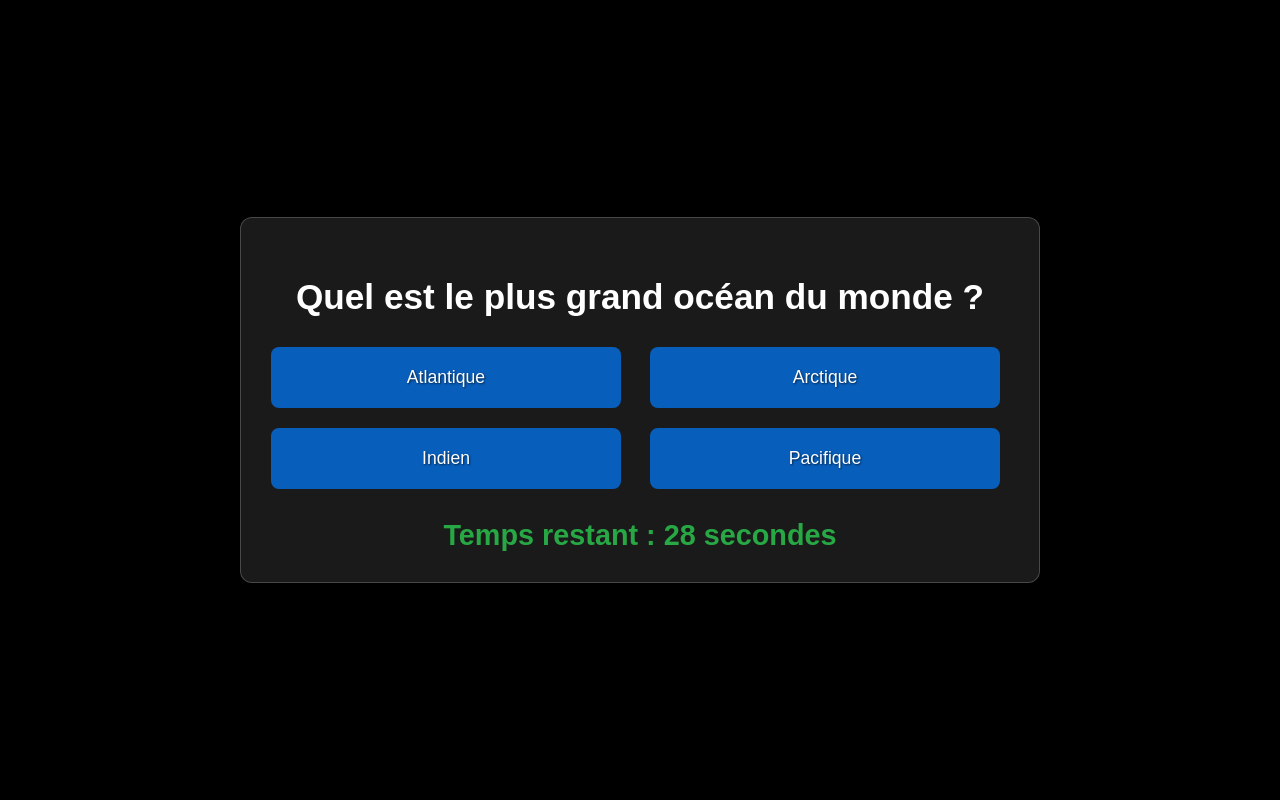
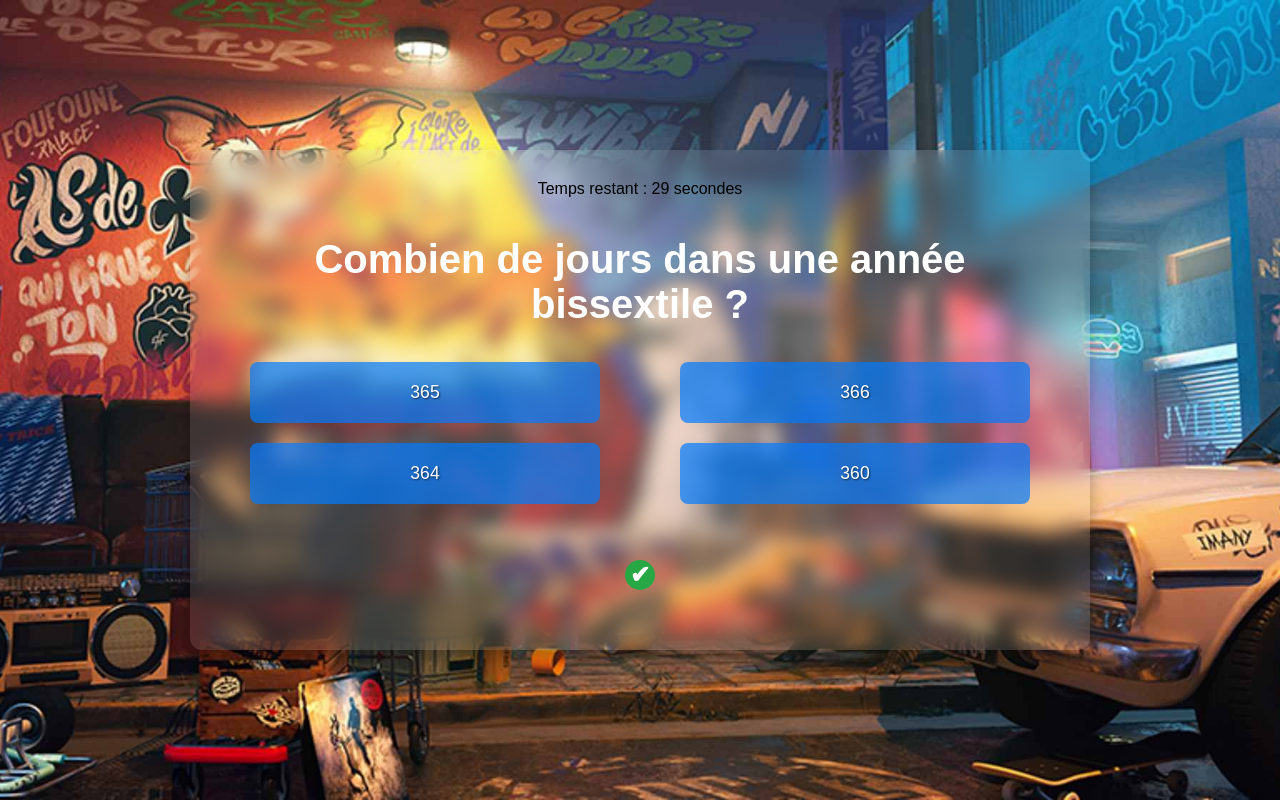
Before and after one commit to Arzenik/quiz, a plain HTML site: page quiz.html in a window 1280 px wide. Both pictures are taken after a click on the button "Paris". Drawn offline with Linux system fonts and the light colour scheme.

Commit message:
Final, DA a appliquer

```diff
--- a/quiz.html
+++ b/quiz.html
@@ -10,16 +10,16 @@
 
 <body>
     <div class="quiz-container">
-        <h2 id="question">Quel est le capital de la France ?</h2>
+        <div id="timer">Temps restant : <span id="time-left">30</span> secondes</div>
+        <h2 id="question">Quel est la capital de la France ?</h2>
         <div class="answers-container">
             <button class="answer-btn">Paris</button>
             <button class="answer-btn">Londres</button>
             <button class="answer-btn">Berlin</button>
             <button class="answer-btn">Madrid</button>
         </div>
-        <div class="timer">
-            Temps restant : <span id="timer">30</span> secondes
-        </div>
+        <!-- Compteur des réponses (historique) -->
+        <div id="progress" class="progress-container"></div>
     </div>
 
     <script src="script.js"></script>
--- a/script.js
+++ b/script.js
@@ -1,100 +1,95 @@
-// Sélection des éléments
-const questionElement = document.getElementById("question");
-const answersContainer = document.querySelector(".answers-container");
-const timerElement = document.getElementById("timer");
-
-let timeRemaining = 30; // Temps global en secondes
-let currentQuestionIndex = 0; // Index de la question actuelle
-let timerInterval; // Référence du timer
-
-// Questions et réponses
+// Variables globales
 const questions = [
-    {
-        question: "Quel est le capital de la France ?",
-        answers: ["Paris", "Londres", "Berlin", "Madrid"],
-        correct: 0,
-    },
-    {
-        question: "Quel est le plus grand océan du monde ?",
-        answers: ["Atlantique", "Arctique", "Indien", "Pacifique"],
-        correct: 3,
-    },
-    {
-        question: "Combien de jours dans une année bissextile ?",
-        answers: ["364", "365", "366", "367"],
-        correct: 2,
-    },
+    { question: "Quel est la capitale de la France ?", correctAnswer: "Paris", answers: ["Paris", "Londres", "Berlin", "Madrid"] },
+    { question: "Combien de jours dans une année bissextile ?", correctAnswer: "366", answers: ["365", "366", "364", "360"] },
+    { question: "Quelle est la couleur du ciel ?", correctAnswer: "Bleu", answers: ["Bleu", "Vert", "Rouge", "Jaune"] },
+    { question: "Combien de continents existe-t-il ?", correctAnswer: "7", answers: ["6", "7", "8", "5"] },
+    { question: "Qui a écrit '1984' ?", correctAnswer: "George Orwell", answers: ["George Orwell", "J.K. Rowling", "Hemingway", "F. Scott Fitzgerald"] },
+    { question: "Quel est le plus grand océan ?", correctAnswer: "Pacifique", answers: ["Atlantique", "Indien", "Arctique", "Pacifique"] }
 ];
 
-// Fonction pour démarrer le timer
-function startTimer() {
-    timeRemaining = 30;
-    timerElement.textContent = timeRemaining;
+let currentQuestionIndex = 0;
+let correctAnswersCount = 0;
+let timerInterval;
+let timeLeft = 30;
+let answered = [];
 
-    timerInterval = setInterval(() => {
-        timeRemaining--;
-        timerElement.textContent = timeRemaining;
+// Elements du DOM
+const questionElement = document.getElementById('question');
+const answersContainer = document.querySelector('.answers-container');
+const progressContainer = document.getElementById('progress');
+const timeLeftElement = document.getElementById('time-left');
 
-        if (timeRemaining <= 0) {
-            clearInterval(timerInterval);
-            alert("Temps écoulé !");
-            showNextQuestion();
-        }
-    }, 1000);
-}
+// Fonction pour afficher la question et les réponses
+function loadQuestion() {
+    const currentQuestion = questions[currentQuestionIndex];
+    questionElement.textContent = currentQuestion.question;
+    answersContainer.innerHTML = ''; // Vider les réponses existantes
 
-// Fonction pour afficher une question
-function showQuestion(index) {
-    const currentQuestion = questions[index];
-    questionElement.textContent = currentQuestion.question;
-    answersContainer.innerHTML = ""; // Vide les boutons précédents
-
-    currentQuestion.answers.forEach((answer, i) => {
-        const button = document.createElement("button");
-        button.classList.add("answer-btn");
+    // Créer les boutons de réponse
+    currentQuestion.answers.forEach(answer => {
+        const button = document.createElement('button');
+        button.classList.add('answer-btn');
         button.textContent = answer;
-
-        // Ajoute un événement au clic
-        button.addEventListener("click", () => handleAnswer(i, button));
+        button.addEventListener('click', () => handleAnswer(answer));
         answersContainer.appendChild(button);
     });
 }
 
 // Fonction pour gérer la réponse de l'utilisateur
-function handleAnswer(selectedIndex, selectedButton) {
+function handleAnswer(selectedAnswer) {
     const currentQuestion = questions[currentQuestionIndex];
-    const buttons = answersContainer.querySelectorAll(".answer-btn");
+    const isCorrect = selectedAnswer === currentQuestion.correctAnswer;
 
-    // Marque les réponses comme correctes ou incorrectes
-    buttons.forEach((button, index) => {
-        if (index === currentQuestion.correct) {
-            button.classList.add("correct");
-        } else if (index === selectedIndex) {
-            button.classList.add("incorrect");
+    if (isCorrect) {
+        correctAnswersCount++;
+    }
+
+    // Ajouter l'icône de la réponse (check ou croix)
+    const bubble = document.createElement('div');
+    bubble.classList.add('bubble', isCorrect ? 'correct' : 'incorrect');
+    bubble.innerHTML = isCorrect ? '&#10004;' : '&#10060;';
+    progressContainer.appendChild(bubble);
+
+    // Passer à la question suivante après 1 seconde
+    setTimeout(() => {
+        currentQuestionIndex++;
+        if (currentQuestionIndex < questions.length) {
+            loadQuestion();
+            resetTimer();
+        } else {
+            endQuiz();
         }
-        button.disabled = true; // Désactive les boutons après la sélection
-    });
-
-    // Attendre 1 seconde, puis passer à la question suivante
-    setTimeout(() => {
-        showNextQuestion();
     }, 1000);
 }
 
-// Fonction pour afficher la prochaine question
-function showNextQuestion() {
-    currentQuestionIndex++;
-
-    if (currentQuestionIndex < questions.length) {
-        showQuestion(currentQuestionIndex);
-        startTimer();
-    } else {
-        clearInterval(timerInterval);
-        alert("Quiz terminé !");
-        // Vous pouvez ajouter ici une redirection ou afficher les résultats
-    }
+// Fonction pour afficher la page de fin du quiz
+function endQuiz() {
+    questionElement.textContent = `Quiz terminé ! Vous avez ${correctAnswersCount} bonnes réponses sur ${questions.length}.`;
+    answersContainer.innerHTML = ''; // Supprimer les boutons de réponse
+    progressContainer.innerHTML = ''; // Réinitialiser le compteur
 }
 
-// Initialisation du quiz
-showQuestion(currentQuestionIndex);
+// Fonction pour démarrer et gérer le timer
+function startTimer() {
+    timerInterval = setInterval(() => {
+        timeLeft--;
+        timeLeftElement.textContent = timeLeft;
+        if (timeLeft === 0) {
+            clearInterval(timerInterval);
+            handleAnswer(""); // Fin du temps, répondre automatiquement
+        }
+    }, 1000);
+}
+
+// Fonction pour réinitialiser le timer
+function resetTimer() {
+    clearInterval(timerInterval);
+    timeLeft = 30;
+    timeLeftElement.textContent = timeLeft;
+    startTimer();
+}
+
+// Démarrer le quiz
+loadQuestion();
 startTimer();
--- a/style.css
+++ b/style.css
@@ -1,8 +1,9 @@
     /* Style général du body */
     body {
         font-family: 'Arial', sans-serif;
-    background-color: #000000;
-    /* Fond noir global */
+        background: url('votre-image-de-fond.jpg') no-repeat center center fixed;
+        /* Remplacez par l'image de fond */
+        background-size: cover;
         margin: 0;
         padding: 0;
         box-sizing: border-box;
@@ -12,28 +13,40 @@ body {
         height: 100vh;
     }
 
-/* Effet de glassmorphisme pour le conteneur principal */
+    /* Conteneur principal */
     .quiz-container {
         width: 90%;
-    max-width: 800px;
+        max-width: 900px;
+        /* Augmentation de la largeur */
+        min-height: 500px;
+        /* Hauteur fixe pour éviter le décalage */
         padding: 30px;
-    background: rgba(255, 255, 255, 0.1);
+        background-color: rgba(255, 255, 255, 0.1);
         border-radius: 12px;
-    box-shadow: 0 8px 32px rgba(0, 0, 0, 0.2);
-    backdrop-filter: blur(10px);
-    -webkit-backdrop-filter: blur(10px);
-    border: 1px solid rgba(255, 255, 255, 0.2);
+        box-shadow: 0 8px 16px rgba(0, 0, 0, 0.3);
         text-align: center;
         box-sizing: border-box;
-    color: white;
-    /* Texte en blanc pour contraste */
+        backdrop-filter: blur(10px);
+        /* Effet de glassmorphisme */
+        display: flex;
+        flex-direction: column;
+        justify-content: space-between;
     }
 
     /* Style du titre */
     h2 {
-    font-size: 2.2rem;
+        font-size: 2.5rem;
+        color: #fff;
         margin-bottom: 30px;
         font-weight: 700;
+    }
+
+    /* Conteneur de la minuterie */
+    .timer {
+        font-size: 1.6rem;
+        font-weight: 600;
+        color: #28a745;
+        margin-bottom: 20px;
     }
 
     /* Conteneur pour les boutons de réponse */
@@ -42,6 +55,7 @@ h2 {
         grid-template-columns: repeat(2, 1fr);
         gap: 20px;
         margin-bottom: 30px;
+        justify-items: center;
     }
 
     /* Style des réponses */
@@ -58,30 +72,12 @@ h2 {
         max-width: 350px;
         box-sizing: border-box;
         text-shadow: 1px 1px 2px rgba(0, 0, 0, 0.6);
-}
-
-.answer-btn:hover {
-    background-color: rgba(0, 86, 179, 0.8);
-    transform: scale(1.05);
-}
-
-.answer-btn:active {
-    background-color: rgba(0, 64, 133, 0.8);
-}
-
-/* Adaptation responsive pour les petits écrans */
-@media (max-width: 600px) {
-    .answers-container {
-        grid-template-columns: 1fr;
-    }
-}
-
-/* Style de la minuterie */
-.timer {
-    font-size: 1.8rem;
-    font-weight: 600;
-    color: #28a745;
-    margin-top: 10px;
+        min-height: 60px;
+        /* Fixe une hauteur constante pour éviter le décalage */
+        display: flex;
+        justify-content: center;
+        align-items: center;
+        text-align: center;
     }
 
     /* Réponse correcte */
@@ -101,3 +97,116 @@ h2 {
         cursor: not-allowed;
         opacity: 0.6;
     }
+
+    /* Effet au survol */
+    .answer-btn:hover {
+        transform: scale(1.05);
+        background-color: rgba(0, 123, 255, 1);
+    }
+
+    .answer-btn.correct:hover {
+        background-color: #218838;
+    }
+
+    .answer-btn.incorrect:hover {
+        background-color: #c82333;
+    }
+
+    /* Adaptation responsive pour les petits écrans */
+    @media (max-width: 600px) {
+        .answers-container {
+            grid-template-columns: 1fr;
+        }
+    }
+
+    /* Style du compteur de progression */
+    #progress {
+        font-size: 1.2rem;
+        color: #fff;
+        font-weight: 600;
+        margin-top: 20px;
+        margin-bottom: 30px;
+    }
+
+    /* Style de la page de fin */
+    .end-container {
+        text-align: center;
+        padding: 50px;
+        background-color: rgba(255, 255, 255, 0.7);
+        border-radius: 12px;
+        box-shadow: 0 8px 16px rgba(0, 0, 0, 0.3);
+        backdrop-filter: blur(10px);
+        display: none;
+        /* Masqué par défaut */
+    }
+
+    .end-container h1 {
+        font-size: 3rem;
+        color: #28a745;
+    }
+
+    .end-container p {
+        font-size: 1.5rem;
+        color: #333;
+    }
+
+    /* Compteur des réponses (historique) */
+    .progress-container {
+        display: flex;
+        justify-content: center;
+        margin-top: 20px;
+    }
+
+    /* Bulles pour les réponses correctes/incorrectes */
+    .bubble {
+        width: 30px;
+        height: 30px;
+        border-radius: 50%;
+        margin: 0 5px;
+        display: flex;
+        justify-content: center;
+        align-items: center;
+        font-size: 1.5rem;
+    }
+
+    .correct {
+        background-color: #28a745;
+        color: white;
+    }
+
+    .incorrect {
+        background-color: #dc3545;
+        color: white;
+    }
+
+    /* Timer (compte à rebours) */
+    .timer-container {
+        font-size: 1.2rem;
+        font-weight: bold;
+        color: #ffffff;
+        background-color: #333;
+        padding: 10px;
+        margin-top: 20px;
+        border-radius: 8px;
+        text-align: center;
+        width: 200px;
+        margin-left: auto;
+        margin-right: auto;
+        box-shadow: 0 4px 10px rgba(0, 0, 0, 0.1);
+        transition: background-color 0.3s ease;
+    }
+
+    .timer-container:hover {
+        background-color: #444;
+    }
+
+    /* Style du compteur de question */
+    #question-counter {
+        font-size: 1.2rem;
+        color: #fff;
+        font-weight: 600;
+        margin-top: 20px;
+        margin-bottom: 30px;
+        text-align: center;
+        display: block;
+    }
```
Also changed, not shown: popcorn.jpg (added), votre-image-de-fond.jpg (added). Lines whose indentation alone changed are shown as unchanged.
